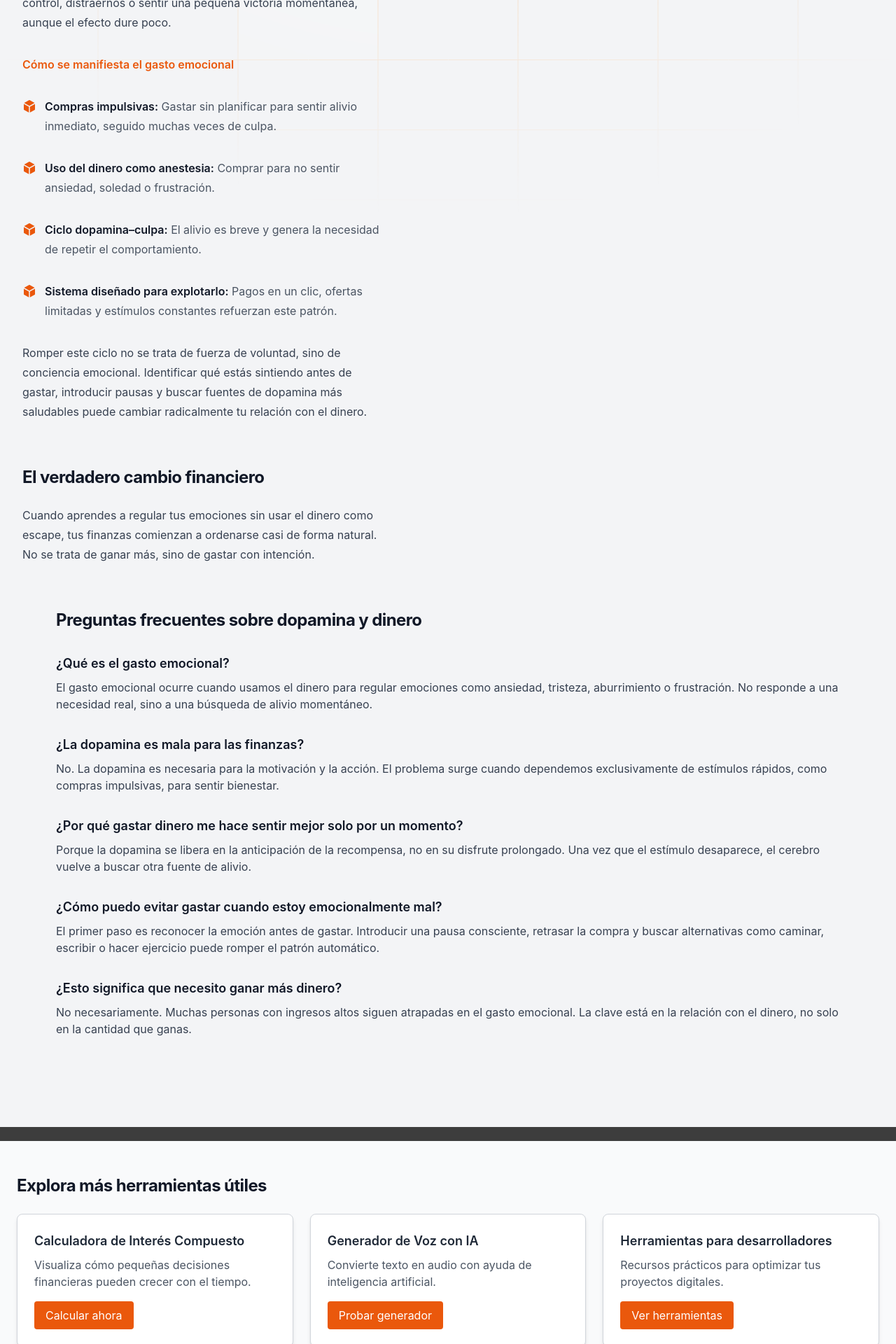
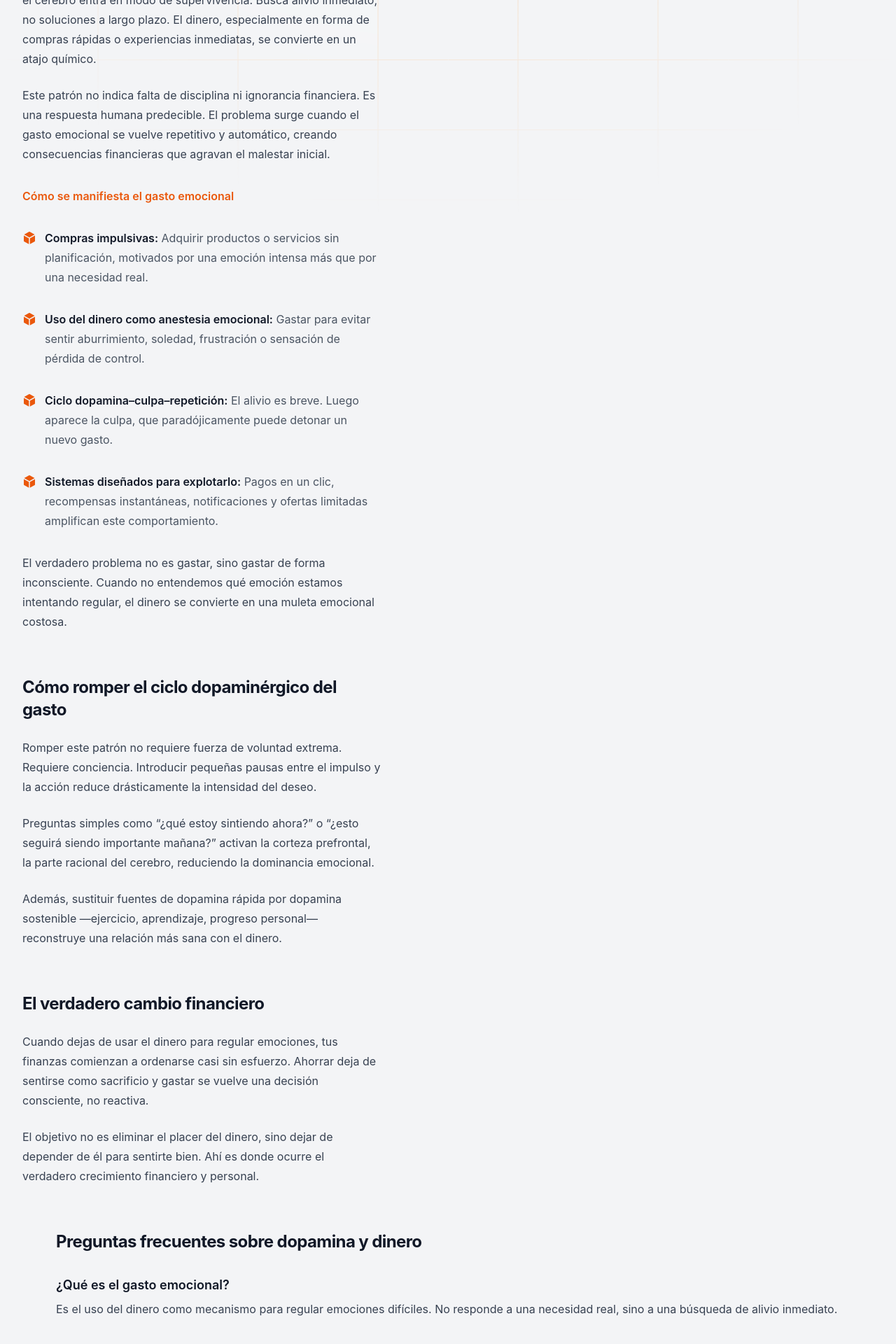
Before and after one commit to manuelcalso/portafolio-juan, a React (Vite) app: page /blog-dopamina-y-dinero in a window 1280 px wide. Shown: the part 820-2740 px from the top of the page at 70% size. Built offline with nearby package versions, Linux system fonts and the light colour scheme.

Commit message:
mayor contenido blog dopamina

```diff
--- a/src/components/Blogger/BlogDopaminaYDinero.jsx
+++ b/src/components/Blogger/BlogDopaminaYDinero.jsx
@@ -56,10 +56,11 @@ export default function BlogDopaminaYDinero() {
                   emocionalmente mal
                 </h1>
                 <p className="mt-6 text-xl leading-8 text-gray-700">
-                  No siempre gastamos por necesidad. Muchas veces lo hacemos
-                  para aliviar emociones como el estrés, la tristeza o la
-                  ansiedad. En este artículo exploramos cómo la dopamina influye
-                  en nuestras decisiones financieras.
+                  El dinero no se gasta solo con lógica. Gran parte de nuestras
+                  decisiones financieras están influenciadas por emociones,
+                  química cerebral y sistemas diseñados para captar nuestra
+                  atención. Entender este proceso es clave para recuperar el
+                  control.
                 </p>
               </div>
             </div>
@@ -79,20 +80,27 @@ export default function BlogDopaminaYDinero() {
             <div className="lg:pr-4">
               <div className="max-w-xl text-base leading-7 text-gray-700 lg:max-w-lg">
                 <p>
-                  La dopamina no es la hormona del placer, sino de la
-                  anticipación. Se activa cuando el cerebro espera una
-                  recompensa. Comprar algo nuevo, recibir una notificación o
-                  aprovechar una oferta genera ese pico químico que nos impulsa
-                  a actuar.
+                  La dopamina suele llamarse erróneamente “la hormona del placer”.
+                  En realidad, es el químico de la anticipación. Se activa cuando
+                  el cerebro espera una recompensa, no cuando la disfruta. Esto
+                  explica por qué planear una compra puede sentirse mejor que
+                  poseer el objeto.
                 </p>
 
-                <br />
+                <p className="mt-6">
+                  Cuando atravesamos estrés, tristeza, ansiedad o vacío
+                  emocional, el cerebro entra en modo de supervivencia. Busca
+                  alivio inmediato, no soluciones a largo plazo. El dinero,
+                  especialmente en forma de compras rápidas o experiencias
+                  inmediatas, se convierte en un atajo químico.
+                </p>
 
-                <p>
-                  Cuando estamos emocionalmente mal, el cerebro busca alivio
-                  inmediato. El gasto se convierte en una forma rápida de
-                  recuperar control, distraernos o sentir una pequeña victoria
-                  momentánea, aunque el efecto dure poco.
+                <p className="mt-6">
+                  Este patrón no indica falta de disciplina ni ignorancia
+                  financiera. Es una respuesta humana predecible. El problema
+                  surge cuando el gasto emocional se vuelve repetitivo y
+                  automático, creando consecuencias financieras que agravan el
+                  malestar inicial.
                 </p>
 
                 <ul role="list" className="mt-8 space-y-8 text-gray-600">
@@ -106,8 +114,9 @@ export default function BlogDopaminaYDinero() {
                       <strong className="font-semibold text-gray-900">
                         Compras impulsivas:
                       </strong>{" "}
-                      Gastar sin planificar para sentir alivio inmediato,
-                      seguido muchas veces de culpa.
+                      Adquirir productos o servicios sin planificación,
+                      motivados por una emoción intensa más que por una
+                      necesidad real.
                     </span>
                   </li>
 
@@ -115,9 +124,10 @@ export default function BlogDopaminaYDinero() {
                     <CubeIcon className="mt-1 h-5 w-5 flex-none text-orange-600" />
                     <span>
                       <strong className="font-semibold text-gray-900">
-                        Uso del dinero como anestesia:
+                        Uso del dinero como anestesia emocional:
                       </strong>{" "}
-                      Comprar para no sentir ansiedad, soledad o frustración.
+                      Gastar para evitar sentir aburrimiento, soledad,
+                      frustración o sensación de pérdida de control.
                     </span>
                   </li>
 
@@ -125,10 +135,10 @@ export default function BlogDopaminaYDinero() {
                     <CubeIcon className="mt-1 h-5 w-5 flex-none text-orange-600" />
                     <span>
                       <strong className="font-semibold text-gray-900">
-                        Ciclo dopamina–culpa:
+                        Ciclo dopamina–culpa–repetición:
                       </strong>{" "}
-                      El alivio es breve y genera la necesidad de repetir el
-                      comportamiento.
+                      El alivio es breve. Luego aparece la culpa, que paradójicamente
+                      puede detonar un nuevo gasto.
                     </span>
                   </li>
 
@@ -136,20 +146,43 @@ export default function BlogDopaminaYDinero() {
                     <CubeIcon className="mt-1 h-5 w-5 flex-none text-orange-600" />
                     <span>
                       <strong className="font-semibold text-gray-900">
-                        Sistema diseñado para explotarlo:
+                        Sistemas diseñados para explotarlo:
                       </strong>{" "}
-                      Pagos en un clic, ofertas limitadas y estímulos constantes
-                      refuerzan este patrón.
+                      Pagos en un clic, recompensas instantáneas, notificaciones y
+                      ofertas limitadas amplifican este comportamiento.
                     </span>
                   </li>
                 </ul>
 
                 <p className="mt-8">
-                  Romper este ciclo no se trata de fuerza de voluntad, sino de
-                  conciencia emocional. Identificar qué estás sintiendo antes de
-                  gastar, introducir pausas y buscar fuentes de dopamina más
-                  saludables puede cambiar radicalmente tu relación con el
-                  dinero.
+                  El verdadero problema no es gastar, sino gastar de forma
+                  inconsciente. Cuando no entendemos qué emoción estamos
+                  intentando regular, el dinero se convierte en una muleta
+                  emocional costosa.
+                </p>
+
+                <h3 className="mt-16 text-2xl font-bold tracking-tight text-gray-900">
+                  Cómo romper el ciclo dopaminérgico del gasto
+                </h3>
+
+                <p className="mt-6">
+                  Romper este patrón no requiere fuerza de voluntad extrema.
+                  Requiere conciencia. Introducir pequeñas pausas entre el
+                  impulso y la acción reduce drásticamente la intensidad del
+                  deseo.
+                </p>
+
+                <p className="mt-6">
+                  Preguntas simples como “¿qué estoy sintiendo ahora?” o “¿esto
+                  seguirá siendo importante mañana?” activan la corteza
+                  prefrontal, la parte racional del cerebro, reduciendo la
+                  dominancia emocional.
+                </p>
+
+                <p className="mt-6">
+                  Además, sustituir fuentes de dopamina rápida por dopamina
+                  sostenible —ejercicio, aprendizaje, progreso personal—
+                  reconstruye una relación más sana con el dinero.
                 </p>
 
                 <h3 className="mt-16 text-2xl font-bold tracking-tight text-gray-900">
@@ -157,15 +190,22 @@ export default function BlogDopaminaYDinero() {
                 </h3>
 
                 <p className="mt-6">
-                  Cuando aprendes a regular tus emociones sin usar el dinero
-                  como escape, tus finanzas comienzan a ordenarse casi de forma
-                  natural. No se trata de ganar más, sino de gastar con
-                  intención.
+                  Cuando dejas de usar el dinero para regular emociones, tus
+                  finanzas comienzan a ordenarse casi sin esfuerzo. Ahorrar deja
+                  de sentirse como sacrificio y gastar se vuelve una decisión
+                  consciente, no reactiva.
+                </p>
+
+                <p className="mt-6">
+                  El objetivo no es eliminar el placer del dinero, sino dejar de
+                  depender de él para sentirte bien. Ahí es donde ocurre el
+                  verdadero crecimiento financiero y personal.
                 </p>
               </div>
             </div>
           </div>
         </div>
+
         {/* FAQ */}
         <div className="mt-16 px-20">
           <h3 className="text-2xl font-bold tracking-tight text-gray-900">
@@ -178,114 +218,30 @@ export default function BlogDopaminaYDinero() {
                 ¿Qué es el gasto emocional?
               </h4>
               <p className="mt-2">
-                El gasto emocional ocurre cuando usamos el dinero para regular
-                emociones como ansiedad, tristeza, aburrimiento o frustración.
-                No responde a una necesidad real, sino a una búsqueda de alivio
-                momentáneo.
+                Es el uso del dinero como mecanismo para regular emociones
+                difíciles. No responde a una necesidad real, sino a una búsqueda
+                de alivio inmediato.
               </p>
             </div>
 
             <div>
               <h4 className="text-lg font-semibold text-gray-900">
-                ¿La dopamina es mala para las finanzas?
+                ¿Por qué gastar da alivio momentáneo?
               </h4>
               <p className="mt-2">
-                No. La dopamina es necesaria para la motivación y la acción. El
-                problema surge cuando dependemos exclusivamente de estímulos
-                rápidos, como compras impulsivas, para sentir bienestar.
+                Porque la dopamina se libera en la anticipación de la recompensa.
+                Una vez que el estímulo pasa, el cerebro vuelve a buscar otro.
               </p>
             </div>
 
             <div>
               <h4 className="text-lg font-semibold text-gray-900">
-                ¿Por qué gastar dinero me hace sentir mejor solo por un momento?
+                ¿Esto se soluciona ganando más dinero?
               </h4>
               <p className="mt-2">
-                Porque la dopamina se libera en la anticipación de la
-                recompensa, no en su disfrute prolongado. Una vez que el
-                estímulo desaparece, el cerebro vuelve a buscar otra fuente de
-                alivio.
+                No. Sin conciencia emocional, mayores ingresos suelen amplificar
+                el mismo patrón de gasto.
               </p>
-            </div>
-
-            <div>
-              <h4 className="text-lg font-semibold text-gray-900">
-                ¿Cómo puedo evitar gastar cuando estoy emocionalmente mal?
-              </h4>
-              <p className="mt-2">
-                El primer paso es reconocer la emoción antes de gastar.
-                Introducir una pausa consciente, retrasar la compra y buscar
-                alternativas como caminar, escribir o hacer ejercicio puede
-                romper el patrón automático.
-              </p>
-            </div>
-
-            <div>
-              <h4 className="text-lg font-semibold text-gray-900">
-                ¿Esto significa que necesito ganar más dinero?
-              </h4>
-              <p className="mt-2">
-                No necesariamente. Muchas personas con ingresos altos siguen
-                atrapadas en el gasto emocional. La clave está en la relación
-                con el dinero, no solo en la cantidad que ganas.
-              </p>
-            </div>
-          </div>
-        </div>
-      </div>
-
-      {/* CTA herramientas */}
-      <div className="bg-gray-50 py-12 mt-5 mb-5">
-        <div className="mx-auto max-w-7xl px-6">
-          <h2 className="text-2xl font-bold tracking-tight text-gray-900">
-            Explora más herramientas útiles
-          </h2>
-
-          <div className="mt-6 grid grid-cols-1 gap-y-8 md:grid-cols-3 md:gap-x-6">
-            <div className="rounded-lg border border-gray-300 bg-white p-6 shadow-md">
-              <h3 className="text-lg font-semibold text-gray-800">
-                Calculadora de Interés Compuesto
-              </h3>
-              <p className="mt-2 text-gray-600">
-                Visualiza cómo pequeñas decisiones financieras pueden crecer con
-                el tiempo.
-              </p>
-              <a
-                href="/calculadora-de-interes-compuesto-online"
-                className="mt-4 inline-block rounded bg-orange-600 px-4 py-2 text-white hover:bg-orange-700"
-              >
-                Calcular ahora
-              </a>
-            </div>
-
-            <div className="rounded-lg border border-gray-300 bg-white p-6 shadow-md">
-              <h3 className="text-lg font-semibold text-gray-800">
-                Generador de Voz con IA
-              </h3>
-              <p className="mt-2 text-gray-600">
-                Convierte texto en audio con ayuda de inteligencia artificial.
-              </p>
-              <a
-                href="/voz-de-inteligencia-artificial"
-                className="mt-4 inline-block rounded bg-orange-600 px-4 py-2 text-white hover:bg-orange-700"
-              >
-                Probar generador
-              </a>
-            </div>
-
-            <div className="rounded-lg border border-gray-300 bg-white p-6 shadow-md">
-              <h3 className="text-lg font-semibold text-gray-800">
-                Herramientas para desarrolladores
-              </h3>
-              <p className="mt-2 text-gray-600">
-                Recursos prácticos para optimizar tus proyectos digitales.
-              </p>
-              <a
-                href="/developer-tools"
-                className="mt-4 inline-block rounded bg-orange-600 px-4 py-2 text-white hover:bg-orange-700"
-              >
-                Ver herramientas
-              </a>
             </div>
           </div>
         </div>
```
